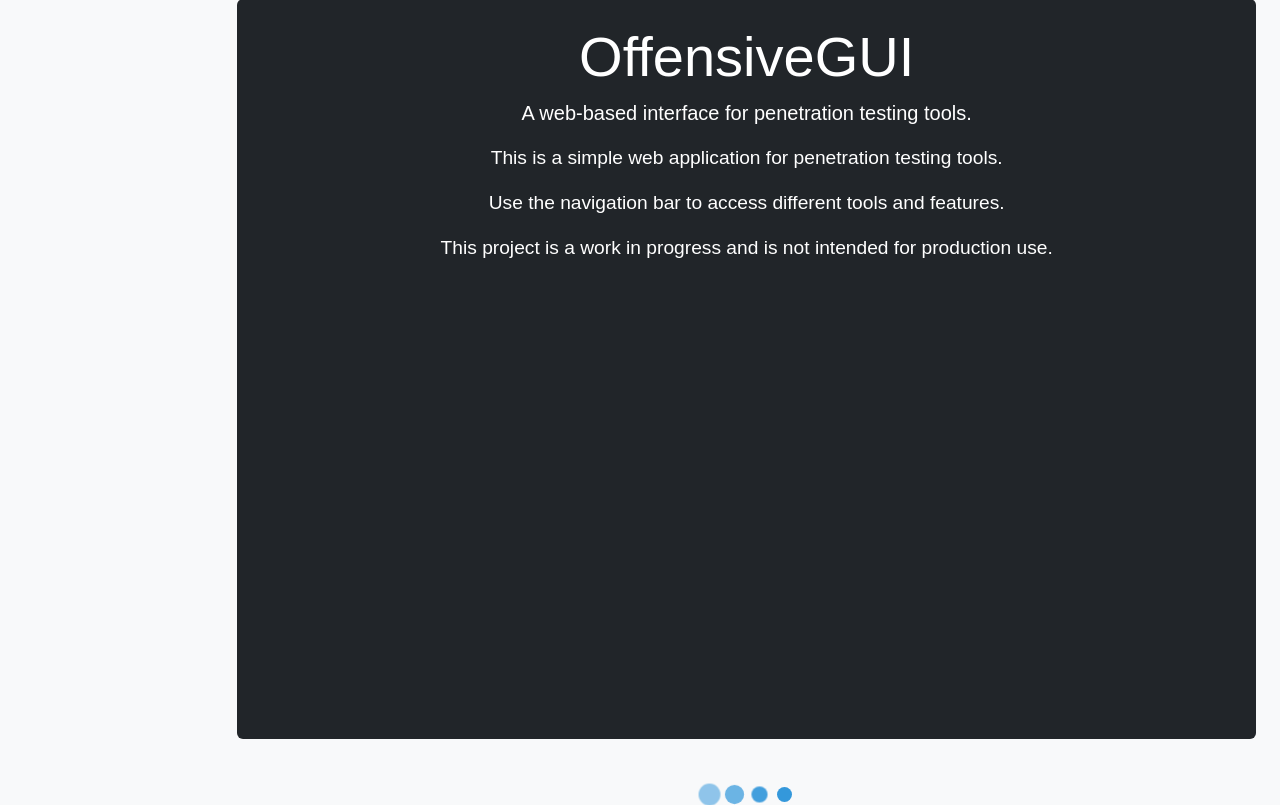
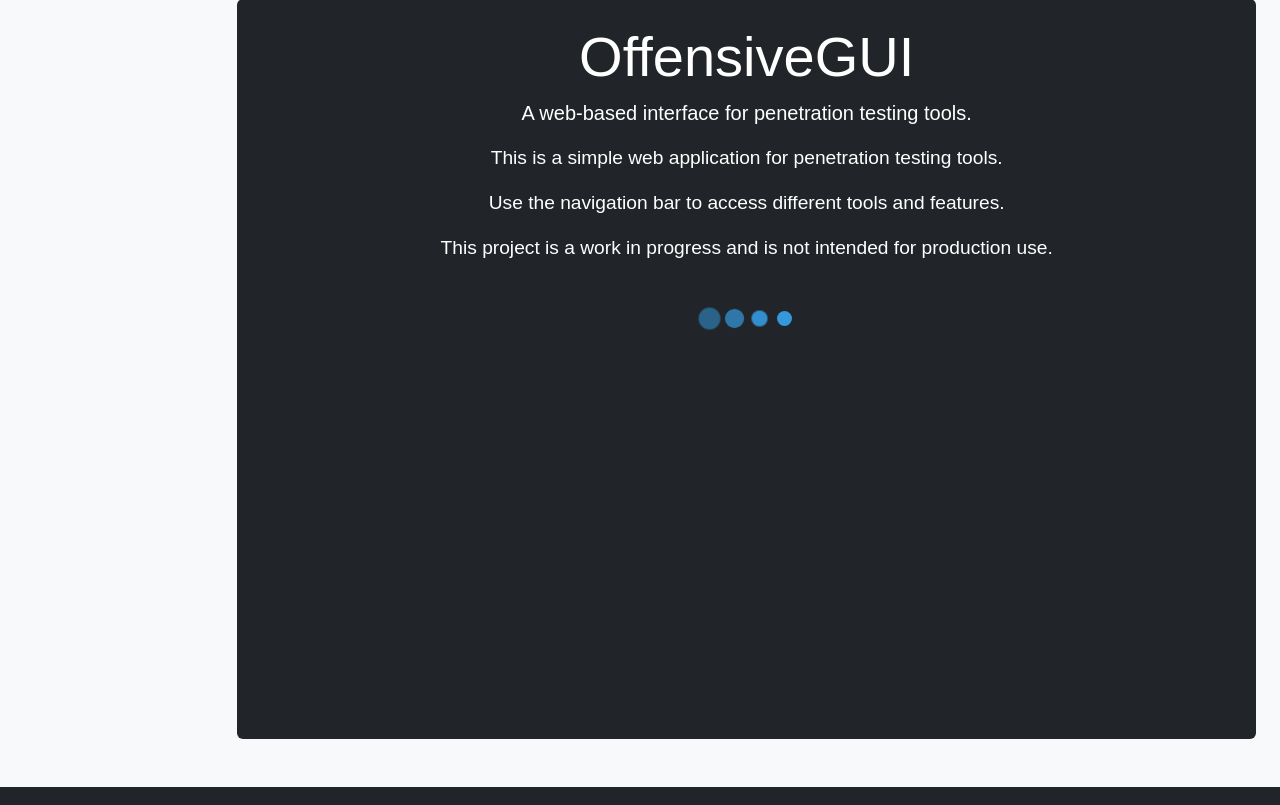
Before and after one commit to jensbecker-dev/OffensiveGUI, a Flask app: page / in a window 1280 px wide. Shown: the part 1017-1822 px from the top of the page. Run offline with Flask 3, Linux system fonts and the light colour scheme.

Commit message:
updated index

```diff
--- a/static/css/styles.css
+++ b/static/css/styles.css
@@ -2,10 +2,13 @@
 body {
     font-family: Arial, sans-serif;
     background-color: #f8f9fa;
-/* Reset some default styles */
     margin: 0;
     padding: 0;
     box-sizing: border-box;
+    color: #333;
+    display: flex;
+    flex-direction: column;
+    min-height: 100vh;
 }
 
 /* Creative Dots Loader */
--- a/templates/index.html
+++ b/templates/index.html
@@ -12,10 +12,7 @@
     <p class="text-center">This is a simple web application for penetration testing tools.</p>
     <p class="text-center">Use the navigation bar to access different tools and features.</p>
     <p class="text-center">This project is a work in progress and is not intended for production use.</p>
-</div>
-
-<!-- Creative Loading Animation -->
-<div class="loading-container text-center mt-5">
+    <div class="loading-container text-center mt-5">
     <div class="dots-loader">
         <span></span>
         <span></span>
```
